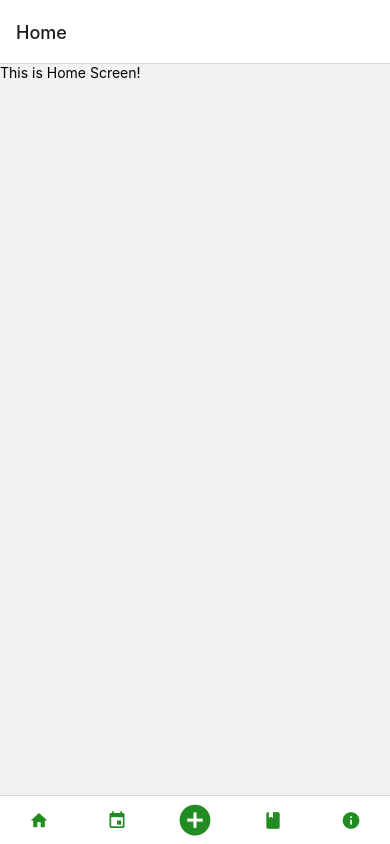
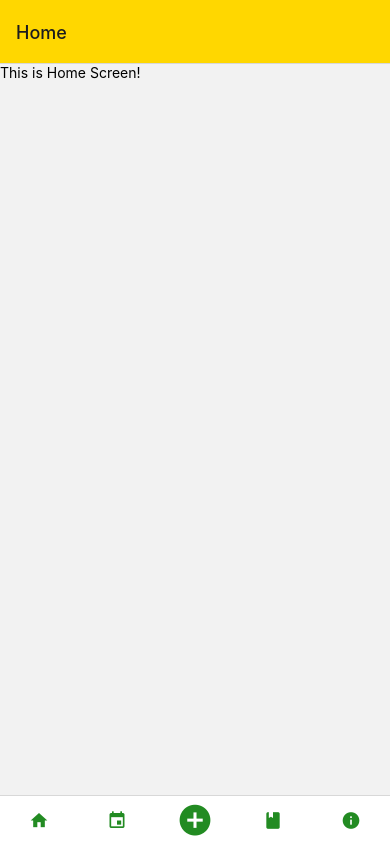
Before and after one commit to HakifKadriu/PlantCareReminder, a React Native app in the folder PlantCareReminder/: screen / in a window 390 px wide. Built offline with nearby package versions, Linux system fonts and the light colour scheme.

Commit message:
HeaderChangeColor

```diff
--- a/PlantCareReminder/App.js
+++ b/PlantCareReminder/App.js
@@ -23,7 +23,13 @@ export default function App() {
   } else {
     return (
     <NavigationContainer>
-      <Tab.Navigator>
+      <Tab.Navigator
+ screenOptions={({ route }) => ({
+  headerStyle: {
+    backgroundColor: 'gold', //Ketu ndrrohet ngjyra e Headerit
+  },
+})}
+      >
         <Tab.Screen name="Home" component={HomeScreen} options={{
           tabBarLabel: '',
           tabBarIcon: ({ color }) => (
--- a/PlantCareReminder/src/screens/AddTo.js
+++ b/PlantCareReminder/src/screens/AddTo.js
@@ -64,7 +64,7 @@ const styles = StyleSheet.create({
   },
 
   imagePlaceholder:{
-    width: 372,
+    width: 300,
     height: 300,
     border: 1,
     borderBlockColor: 'black',
```
